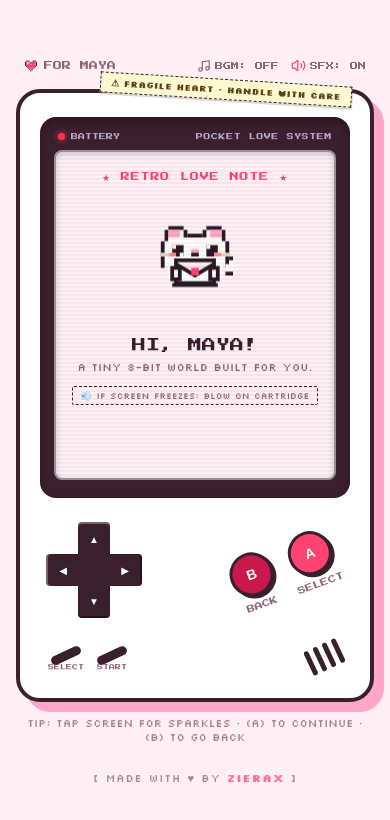
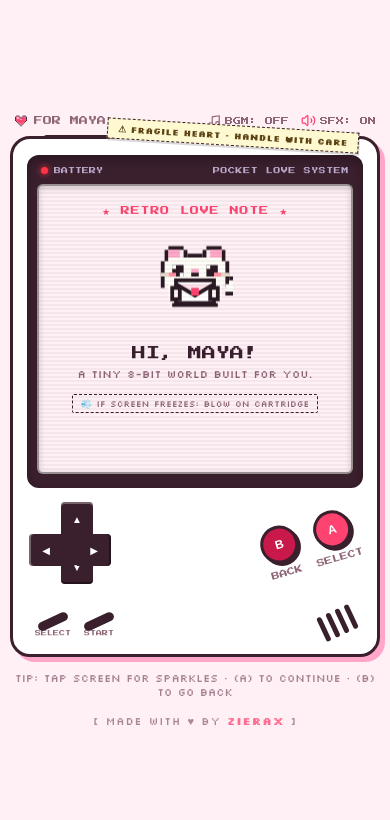
Before and after one commit to Zierax/I-Like-U, a React (Vite) app: page /for/Maya in a window 390 px wide. Shown: the top 820 px of the page. Built offline with nearby package versions, Linux system fonts and the light colour scheme.

Commit message:
feat(mobile): optimize mobile handheld ergonomics with haptic vibration, viewport auto-framing, and touch responsiveness

```diff
--- a/src/components/PixelConsole.jsx
+++ b/src/components/PixelConsole.jsx
@@ -73,6 +73,7 @@ export default function PixelConsole({
 
   return (
     <div
+      className="gameboy-console-wrap"
       style={{
         width: '100%',
         maxWidth: 440,
@@ -114,6 +115,7 @@ export default function PixelConsole({
 
       {/* Handheld Console Outer Body */}
       <div
+        className="gameboy-console-body"
         style={{
           background: theme.card || '#FFFFFF',
           border: `4px solid ${theme.border}`,
@@ -167,12 +169,13 @@ export default function PixelConsole({
 
         {/* Screen Bezel Frame */}
         <div
+          className="gameboy-screen-bezel"
           style={{
             background: theme.border,
             borderRadius: 16,
             padding: '16px 14px 18px',
             boxShadow: 'inset 0 4px 8px rgba(0,0,0,0.3)',
-            marginBottom: 24,
+            marginBottom: 20,
             position: 'relative',
           }}
         >
@@ -218,12 +221,13 @@ export default function PixelConsole({
 
           {/* Actual LCD Pixel Screen */}
           <div
+            className="gameboy-screen-lcd"
             onClick={handleScreenClick}
             style={{
               background: theme.bg,
               border: '2px solid rgba(0,0,0,0.4)',
               borderRadius: 8,
-              minHeight: 330,
+              minHeight: 320,
               display: 'flex',
               flexDirection: 'column',
               position: 'relative',
@@ -273,6 +277,7 @@ export default function PixelConsole({
 
         {/* Handheld Controls Deck */}
         <div
+          className="gameboy-controls-deck"
           style={{
             display: 'flex',
             alignItems: 'center',
@@ -282,6 +287,7 @@ export default function PixelConsole({
         >
           {/* 4-Way D-Pad */}
           <div
+            className="gameboy-dpad"
             style={{
               position: 'relative',
               width: 96,
@@ -396,6 +402,7 @@ export default function PixelConsole({
 
           {/* (A) and (B) Action Buttons */}
           <div
+            className="gameboy-action-buttons"
             style={{
               display: 'flex',
               gap: 16,
@@ -407,6 +414,7 @@ export default function PixelConsole({
             <div style={{ display: 'flex', flexDirection: 'column', alignItems: 'center', gap: 6 }}>
               <button
                 type="button"
+                className="gameboy-action-btn"
                 onClick={() => handleButton('B', onPressB)}
                 aria-label="Action B"
                 style={{
@@ -424,12 +432,21 @@ export default function PixelConsole({
                   display: 'grid',
                   placeItems: 'center',
                   transition: 'transform 0.08s, box-shadow 0.08s',
+                  touchAction: 'manipulation',
                 }}
                 onMouseDown={(e) => {
                   e.currentTarget.style.transform = 'translate(2px, 2px)'
                   e.currentTarget.style.boxShadow = 'none'
                 }}
                 onMouseUp={(e) => {
+                  e.currentTarget.style.transform = 'none'
+                  e.currentTarget.style.boxShadow = `2px 3px 0px ${theme.border}`
+                }}
+                onTouchStart={(e) => {
+                  e.currentTarget.style.transform = 'translate(2px, 2px)'
+                  e.currentTarget.style.boxShadow = 'none'
+                }}
+                onTouchEnd={(e) => {
                   e.currentTarget.style.transform = 'none'
                   e.currentTarget.style.boxShadow = `2px 3px 0px ${theme.border}`
                 }}
@@ -445,6 +462,7 @@ export default function PixelConsole({
             <div style={{ display: 'flex', flexDirection: 'column', alignItems: 'center', gap: 6 }}>
               <button
                 type="button"
+                className="gameboy-action-btn"
                 onClick={() => handleButton('A', onPressA)}
                 aria-label="Action A"
                 style={{
@@ -462,12 +480,21 @@ export default function PixelConsole({
                   display: 'grid',
                   placeItems: 'center',
                   transition: 'transform 0.08s, box-shadow 0.08s',
+                  touchAction: 'manipulation',
                 }}
                 onMouseDown={(e) => {
                   e.currentTarget.style.transform = 'translate(2px, 2px)'
                   e.currentTarget.style.boxShadow = 'none'
                 }}
                 onMouseUp={(e) => {
+                  e.currentTarget.style.transform = 'none'
+                  e.currentTarget.style.boxShadow = `2px 3px 0px ${theme.border}`
+                }}
+                onTouchStart={(e) => {
+                  e.currentTarget.style.transform = 'translate(2px, 2px)'
+                  e.currentTarget.style.boxShadow = 'none'
+                }}
+                onTouchEnd={(e) => {
                   e.currentTarget.style.transform = 'none'
                   e.currentTarget.style.boxShadow = `2px 3px 0px ${theme.border}`
                 }}
--- a/src/index.css
+++ b/src/index.css
@@ -194,3 +194,75 @@ body {
 ::-webkit-scrollbar-track {
   background: transparent;
 }
+
+/* =========================================================
+   Mobile Handheld Ergonomics & Viewport Fit
+   ========================================================= */
+@media (max-width: 520px), (max-height: 850px) and (max-width: 768px) {
+  /* Prevent tap gray/blue boxes, double-tap zoom, and horizontal wiggle */
+  html, body {
+    overflow-x: hidden;
+    -webkit-tap-highlight-color: transparent;
+    touch-action: manipulation;
+  }
+
+  /* Full vertical framing on phones without scrolling */
+  .gameboy-page-wrap {
+    padding: 10px 10px 12px !important;
+    justify-content: center !important;
+    min-height: 100dvh !important;
+  }
+
+  .gameboy-top-bar {
+    margin-bottom: 8px !important;
+    padding: 0 4px !important;
+  }
+
+  .gameboy-console-wrap {
+    max-width: 100% !important;
+  }
+
+  .gameboy-console-body {
+    padding: 16px 14px 18px !important;
+    border-radius: 20px !important;
+    border-width: 3px !important;
+    box-shadow: 5px 5px 0px var(--theme-shadow, #FFA6C9) !important;
+  }
+
+  .gameboy-screen-bezel {
+    padding: 12px 10px 14px !important;
+    border-radius: 12px !important;
+    margin-bottom: 14px !important;
+  }
+
+  .gameboy-screen-lcd {
+    min-height: clamp(230px, 35vh, 290px) !important;
+    border-radius: 6px !important;
+  }
+
+  /* Ergonomic D-pad and Action Buttons */
+  .gameboy-controls-deck {
+    padding: 0 2px !important;
+  }
+
+  .gameboy-dpad {
+    width: 82px !important;
+    height: 82px !important;
+  }
+
+  .gameboy-action-buttons {
+    gap: 12px !important;
+    transform: rotate(-16deg) !important;
+    margin-right: 2px !important;
+  }
+
+  .gameboy-action-btn {
+    width: 38px !important;
+    height: 38px !important;
+    font-size: 12px !important;
+  }
+
+  .gameboy-footer-credit {
+    margin-top: 10px !important;
+  }
+}
--- a/src/pages/Experience.jsx
+++ b/src/pages/Experience.jsx
@@ -66,6 +66,7 @@ export default function Experience() {
 
   return (
     <div
+      className="gameboy-page-wrap"
       style={{
         minHeight: '100dvh',
         background: theme.bg,
@@ -74,20 +75,22 @@ export default function Experience() {
         flexDirection: 'column',
         alignItems: 'center',
         justifyContent: 'center',
-        padding: '24px 16px',
+        padding: '20px 16px',
         userSelect: 'none',
+        overflowX: 'hidden',
       }}
     >
       {/* Audio Controls Bar */}
       <div
+        className="gameboy-top-bar"
         style={{
           width: '100%',
           maxWidth: 440,
           display: 'flex',
           justifyContent: 'space-between',
           alignItems: 'center',
-          marginBottom: 16,
-          padding: '0 8px',
+          marginBottom: 12,
+          padding: '0 6px',
         }}
       >
         <Link
@@ -233,7 +236,7 @@ export default function Experience() {
       </PixelConsole>
 
       {/* Subtle Developer Credit */}
-      <div style={{ marginTop: 22 }}>
+      <div className="gameboy-footer-credit" style={{ marginTop: 16 }}>
         <Credit theme={theme} />
       </div>
     </div>
```
Also changed, not shown: src/lib/sound.js.
